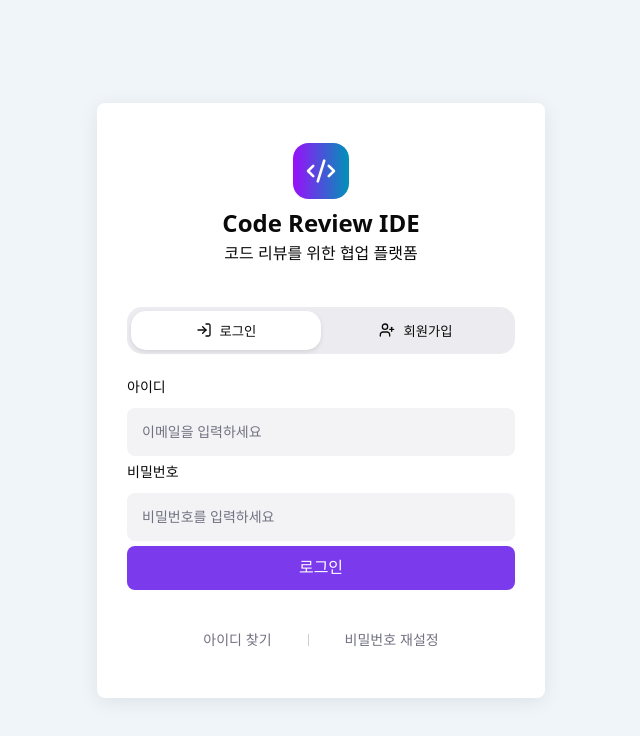
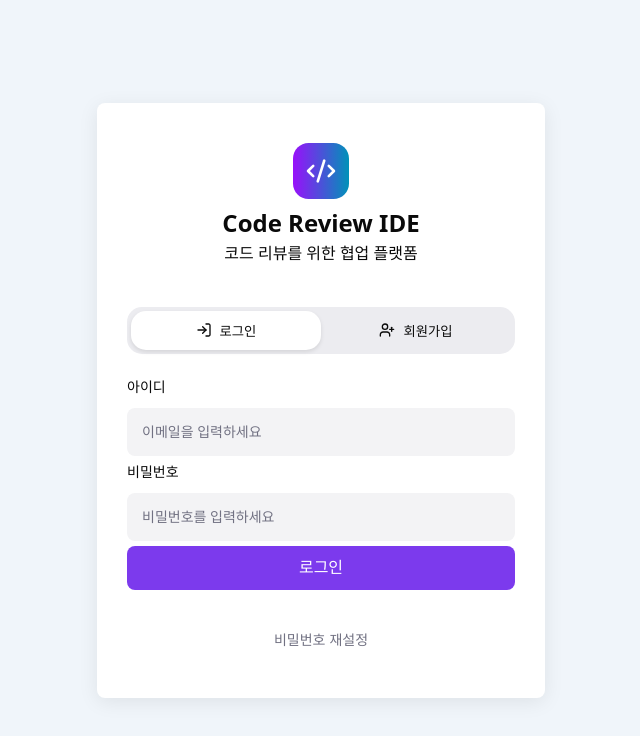
Before and after one commit to deepdive15-team1/WEB_IDE-FE, a React (Vite) app: page / in a window 1280 px wide. Shown: the top 736 px of the page, without its empty margins (319-959 px from the left). Built offline with nearby package versions, Linux system fonts and the light colour scheme.

Commit message:
[REFACTOR] 아이디 찾기 기능 제거 및 비밀번호 재설정 전용 UI로 변경

```diff
--- a/src/components/auth/login/LoginForm.jsx
+++ b/src/components/auth/login/LoginForm.jsx
@@ -13,12 +13,6 @@ const AuthLinkContainer = styled.div`
   align-items: center;
   margin-top: 20px;
   gap: 15px;
-`;
-
-const VerticalDivider = styled.span`
-  width: 1px;
-  height: 12px;
-  background-color: #ccc;
 `;
 
 function LoginForm() {
@@ -104,10 +98,6 @@ function LoginForm() {
       </form>
 
       <AuthLinkContainer>
-        <Button variant="text" size="md" onClick={() => navigate("/find-id")}>
-          아이디 찾기
-        </Button>
-        <VerticalDivider />
         <Button variant="text" size="md" onClick={() => navigate("/reset-password")}>
           비밀번호 재설정
         </Button>
```
